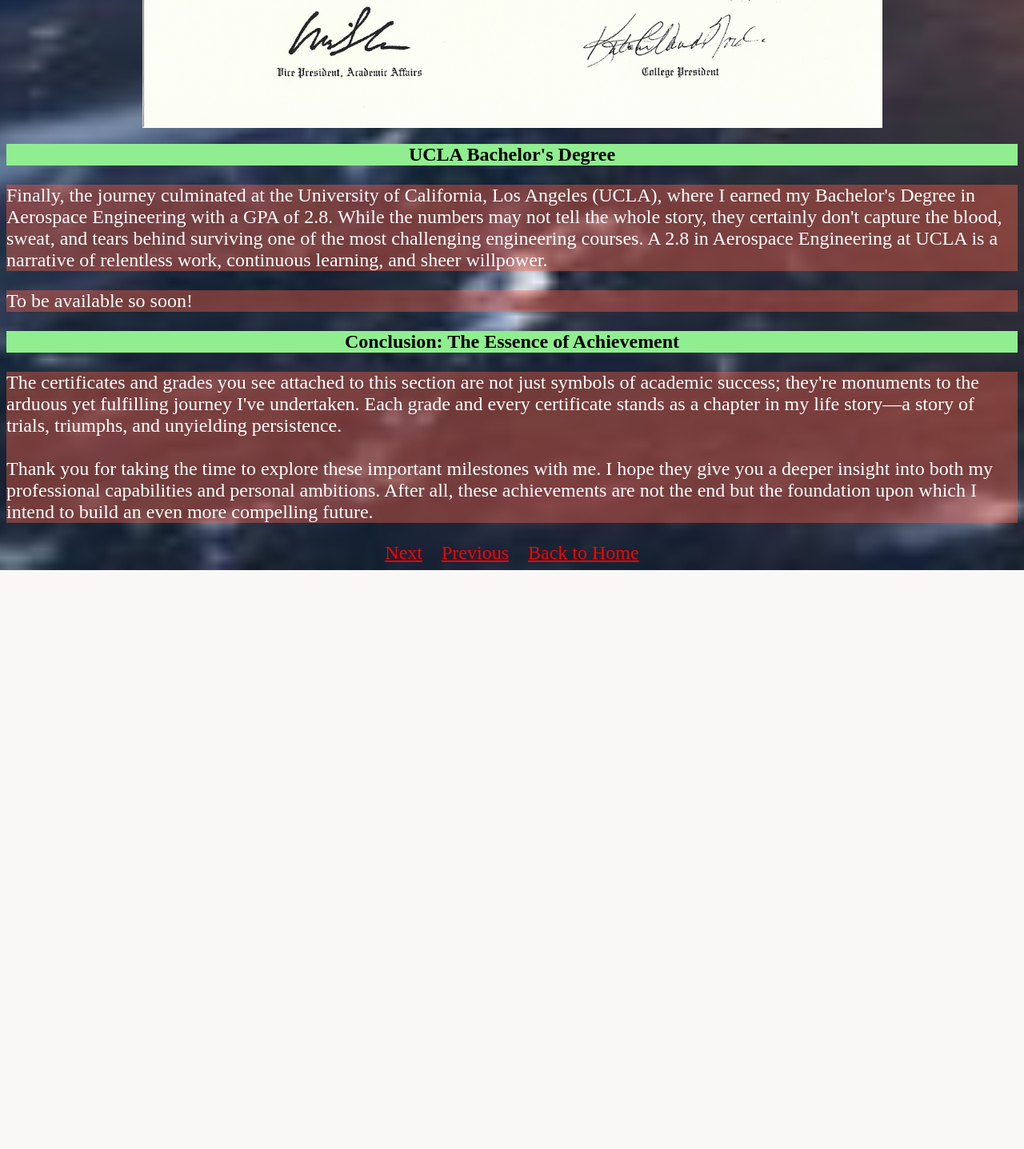
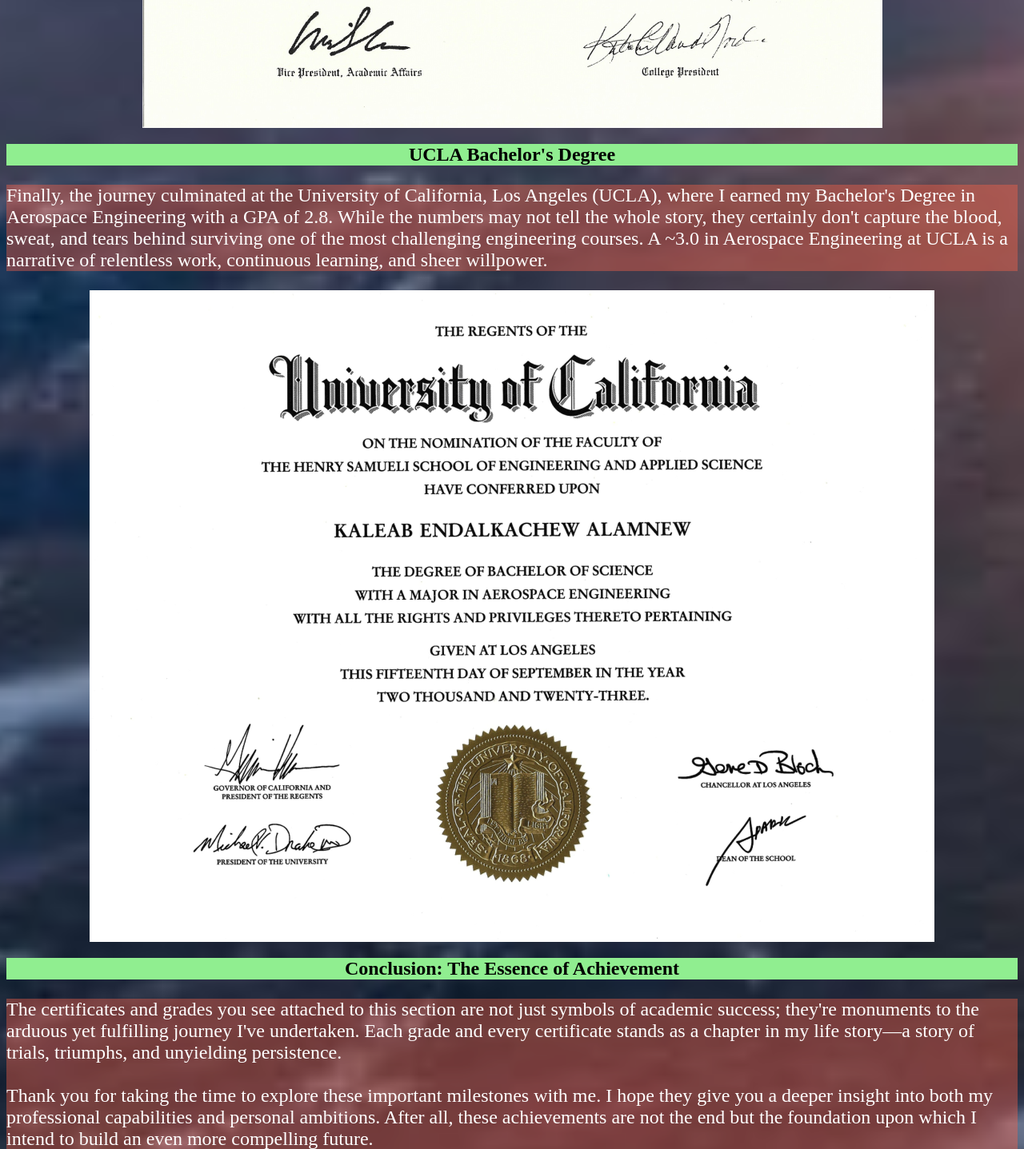
Before and after one commit to Naphian/nap.github.io, a Flask app: page /Reward in a window 1280 px wide. Shown: the part 4800-6237 px from the top of the page at 80% size. Before the commit the page ends 5513 px from the top, so only its background shows below. Run offline with Flask 3, Linux system fonts and the light colour scheme.

Commit message:
Updated HTML content

```diff
--- a/templates/Reward.html
+++ b/templates/Reward.html
@@ -87,10 +87,10 @@
   where I earned my Bachelor's Degree in Aerospace Engineering with a GPA of
   2.8. While the numbers may not tell the whole story, they certainly don't
   capture the blood, sweat, and tears behind surviving one of the most
-  challenging engineering courses. A 2.8 in Aerospace Engineering at UCLA
+  challenging engineering courses. A ~3.0 in Aerospace Engineering at UCLA
   is a narrative of relentless work, continuous learning, and sheer willpower.</p>
 <!-- Please post the certificate here-->
-<P>To be available so soon!</P>
+<img src="{{ url_for('static', filename='UCLA.png') }}" alt="Your Photo" class="center-image">
 <h2 style="text-align:center;background-color:lightgreen;">Conclusion: The Essence of Achievement</h2>
 <p>The certificates and grades you see attached to this section are not
   just symbols of academic success; they're monuments to the arduous yet
```
Also changed, not shown: static/UCLA.png (added), 2 other files.
